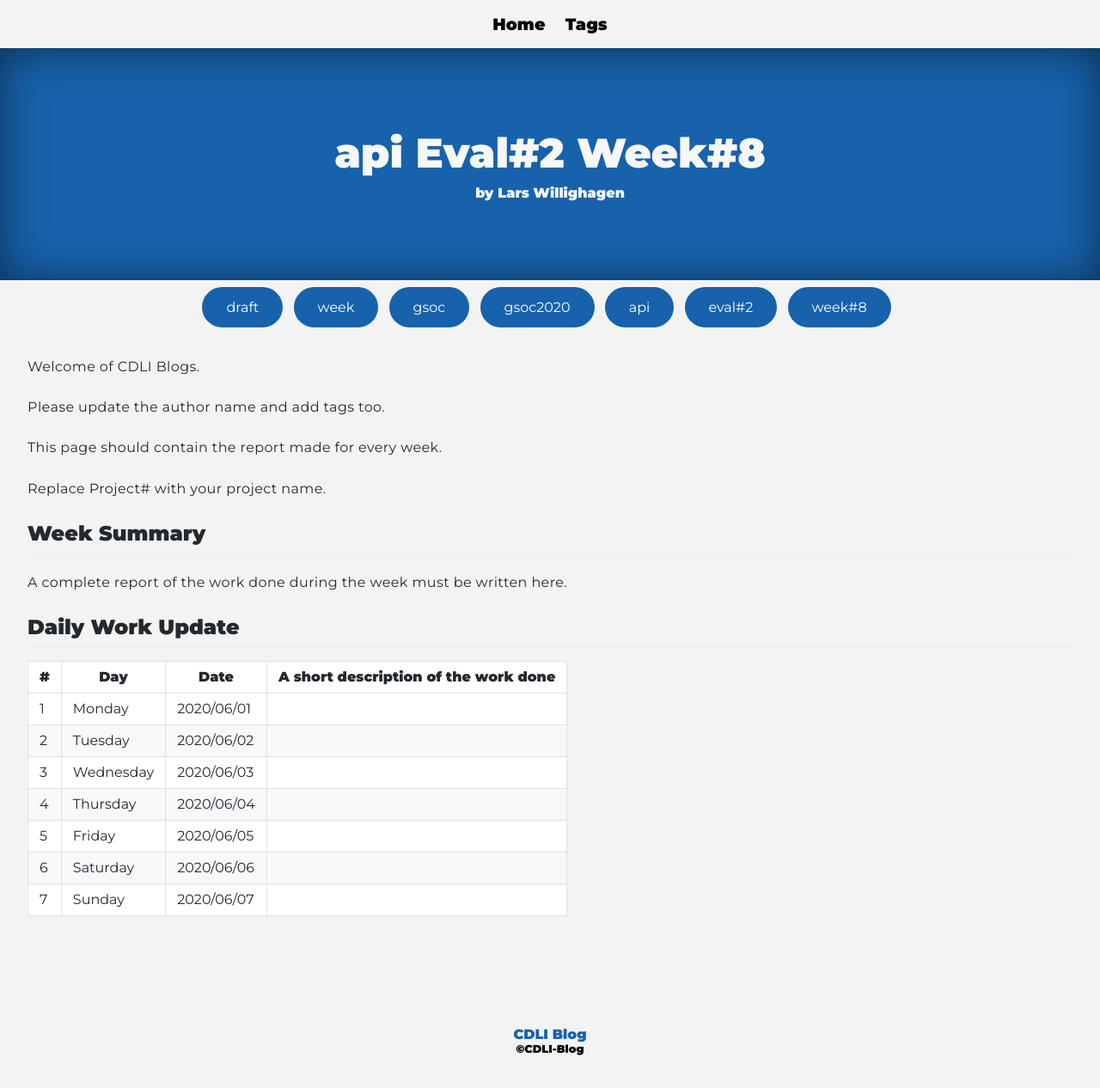
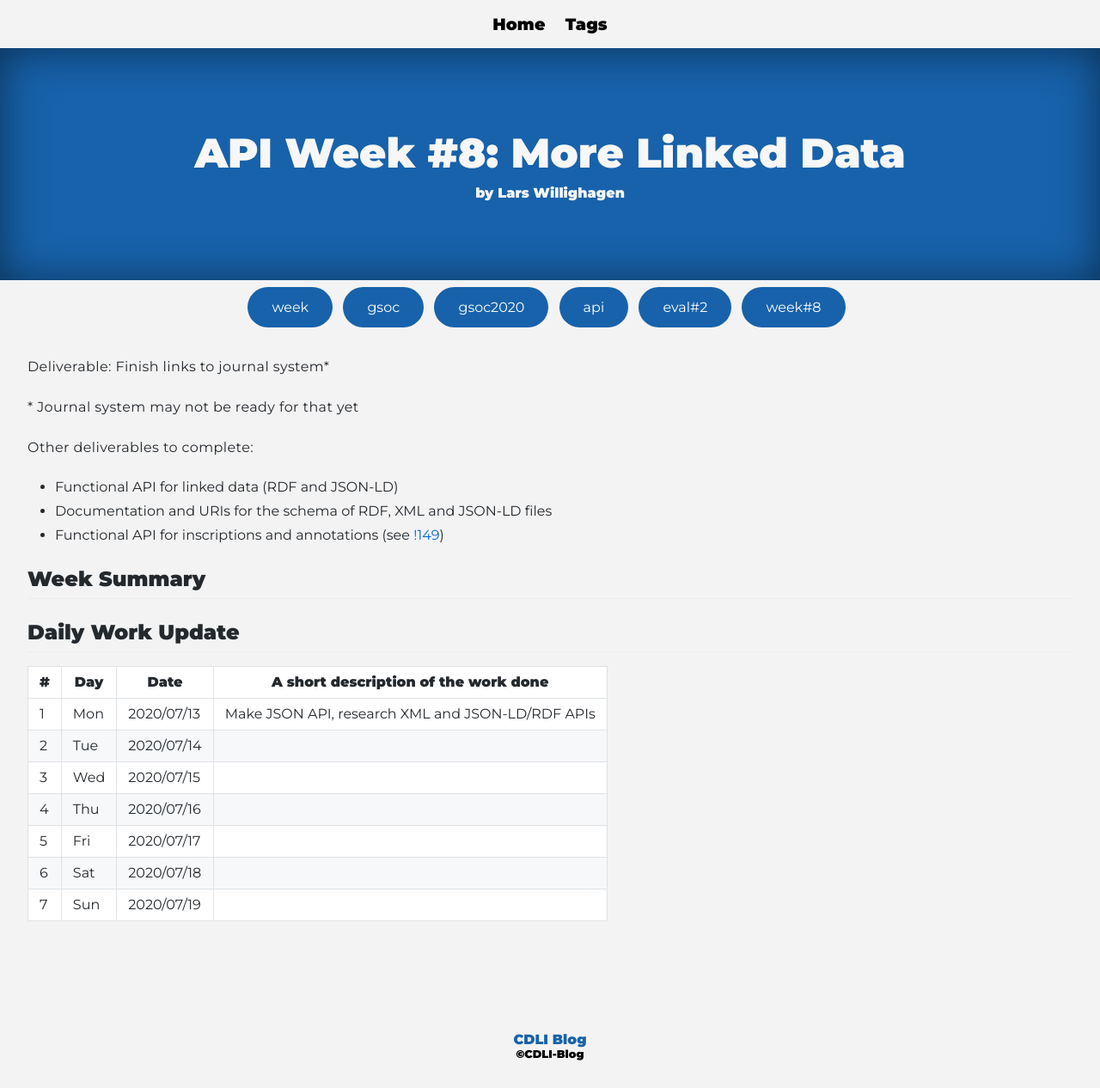
Before and after one commit to cdli-gh/blog, a Jekyll site: the page built from _blog/gsoc20/api/posts/09_week8.md, in a window 1280 px wide. Shown: the whole page at 86% size. Built offline with Jekyll 4.4.1, drawn with Linux system fonts in a browser that asks for light colours; Markdown is read by kramdown in place of the engine named in the settings.

Commit message:
gsoc20/api: 7:4-7; 8:1

```diff
--- a/_blog/gsoc20/api/posts/09_week8.md
+++ b/_blog/gsoc20/api/posts/09_week8.md
@@ -1,30 +1,31 @@
 ---
 layout: page
-title: api Eval#2 Week#8
+title: "API Week #8: More Linked Data"
 author: "Lars Willighagen"
-tags: ["draft","week","gsoc","gsoc2020","api","eval#2","week#8"]
+tags: ["week","gsoc","gsoc2020","api","eval#2","week#8"]
 ---
-Welcome of CDLI Blogs.
 
-Please update the author name and add tags too.
+Deliverable: Finish links to journal system\*
 
-This page should contain the report made for every week.
+\* Journal system may not be ready for that yet
 
-Replace Project# with your project name.
+Other deliverables to complete:
+  - Functional API for linked data (RDF and JSON-LD)
+  - Documentation and URIs for the schema of RDF, XML and JSON-LD files
+  - Functional API for inscriptions and annotations (see [!149](https://gitlab.com/cdli/framework/-/merge_requests/149))
 
 ## Week Summary
 
-A complete report of the work done during the week must be written here.
 
 
 ## Daily Work Update
 
-|\#|Day|Date|A short description of the work done|
-|---	|---	|---	|---	|
-|1   	| Monday 	|   2020/06/01	|   	|
-|2   	| Tuesday  	|   2020/06/02	|   	|
-|3   	| Wednesday  	|  2020/06/03 	|   	|
-|4   	| Thursday  	|   2020/06/04	|   	|
-|5   	| Friday  	|   2020/06/05	|   	|
-|6   	| Saturday  	|   2020/06/06	|   	|
-|7   	| Sunday  	|   2020/06/07	|   	|
+| # | Day | Date       | A short description of the work done |
+|---|-----|------------|--------------------------------------|
+| 1 | Mon | 2020/07/13 | Make JSON API, research XML and JSON-LD/RDF APIs |
+| 2 | Tue | 2020/07/14 |  |
+| 3 | Wed | 2020/07/15 |  |
+| 4 | Thu | 2020/07/16 |  |
+| 5 | Fri | 2020/07/17 |  |
+| 6 | Sat | 2020/07/18 |  |
+| 7 | Sun | 2020/07/19 |  |
```
Also changed, not shown: _blog/gsoc20/api/posts/08_week7.md (+4 -2 lines).
